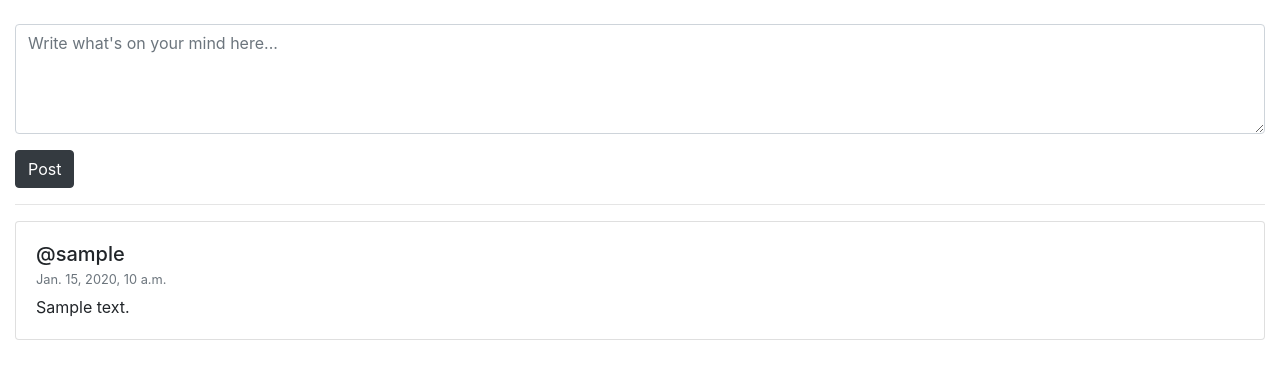
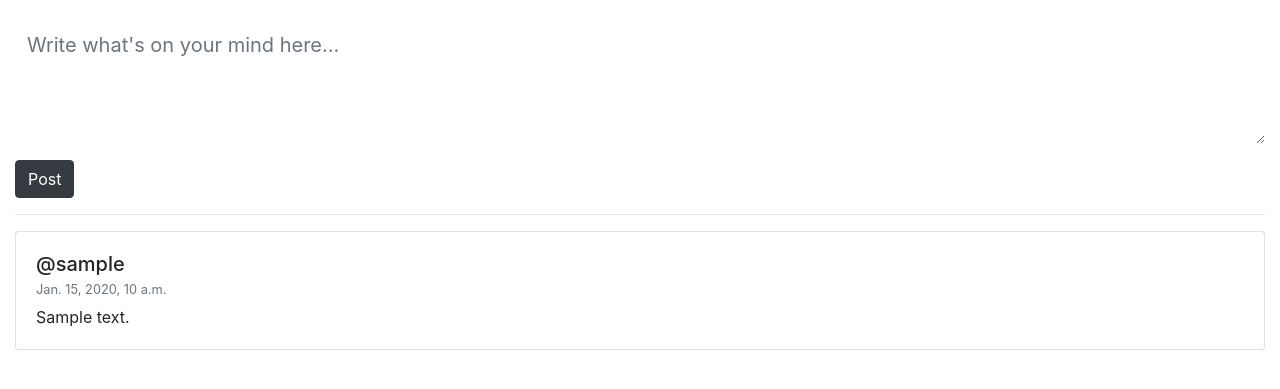
Before and after one commit to AmirAbbas-Mashayekhi/Network-CS50, a Django app: page / in a window 1280 px wide. Shown: the part 56-445 px from the top of the page. Run offline with Django 3.2, Linux system fonts and the light colour scheme; a user stored in the database is signed in; tables that the repository leaves empty hold one stand-in row (values such as "Sample post"); some libraries are stand-ins or nearby versions.

Commit message:
Style changes

```diff
--- a/network/templates/network/index.html
+++ b/network/templates/network/index.html
@@ -5,7 +5,7 @@
 
         <!-- Render form if user is authenticated -->
         {% if user.is_authenticated %}
-            <form method="post" class="mb-1 mt-4">
+            <form method="post" class="mb-1 mt-4" id="customForm">
                 {% csrf_token %}
                 <div class="form-group">
                     {{ form.body }}
--- a/network/templates/network/layout.html
+++ b/network/templates/network/layout.html
@@ -6,6 +6,20 @@
         <title>{% block title %}Social Network{% endblock %}</title>
         <link rel="stylesheet" href="https://stackpath.bootstrapcdn.com/bootstrap/4.4.1/css/bootstrap.min.css" integrity="sha384-Vkoo8x4CGsO3+Hhxv8T/Q5PaXtkKtu6ug5TOeNV6gBiFeWPGFN9MuhOf23Q9Ifjh" crossorigin="anonymous">
         <link href="{% static 'network/styles.css' %}" rel="stylesheet">
+        <style>
+           #customForm input, #customForm textarea, #customForm select {
+              border: none !important;
+              outline: none !important;
+              box-shadow: none !important;
+              font-size: 18px;
+            }
+            #customForm input::placeholder,
+            #customForm textarea::placeholder {
+              font-size: 20px; /* Set the size as per your requirement */
+              color: #6c757d; /* Optional: Change the placeholder color */
+            }
+
+        </style>
     </head>
     <body>
 
```
